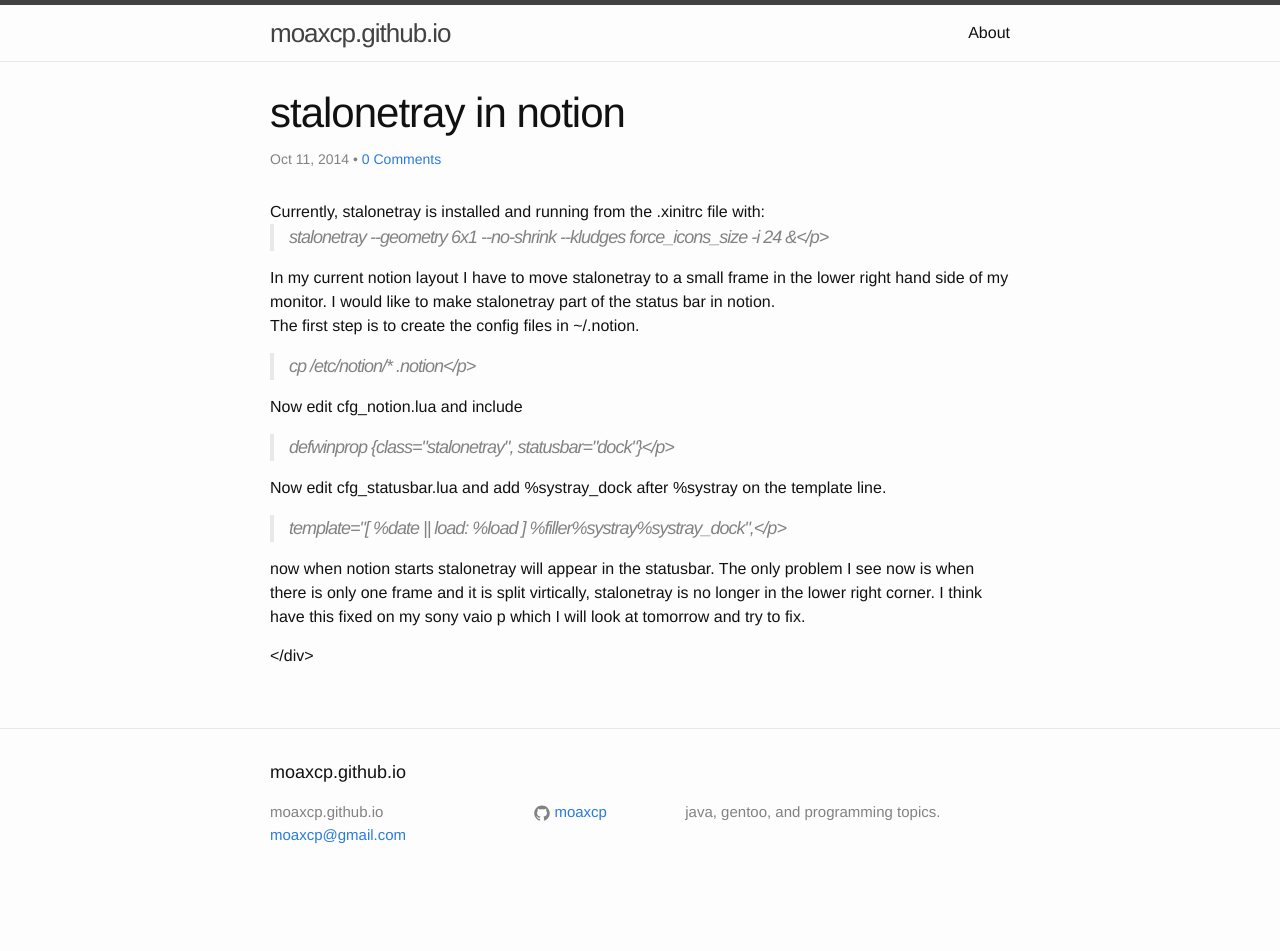
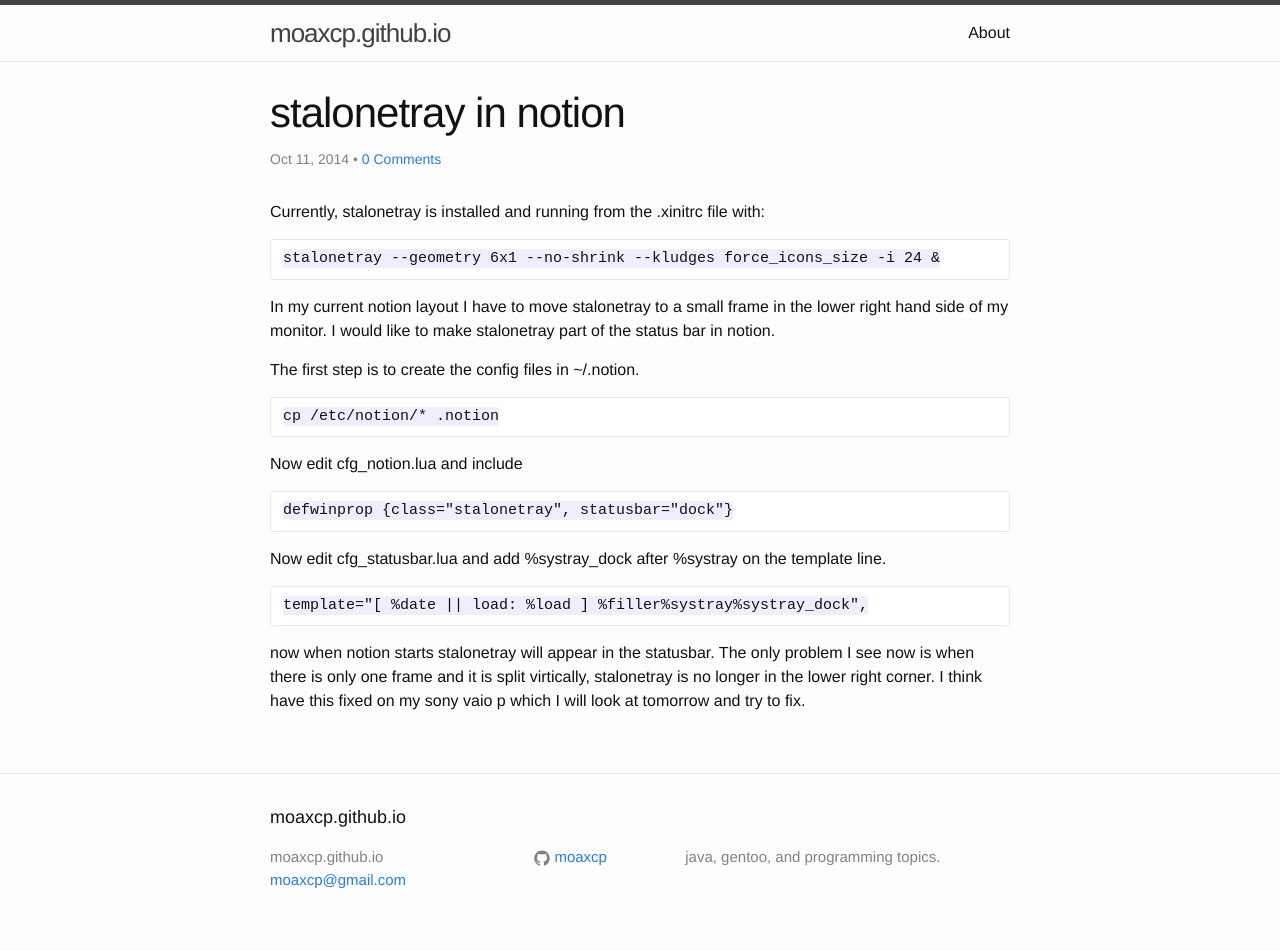
Before and after one commit to moaxcp/moaxcp.github.io, a Jekyll site: the page built from _posts/2014-10-11-stalonetray-in-notion.md, in a window 1280 px wide. Built offline with Jekyll 4.4.1, drawn with Linux system fonts in a browser that asks for light colours; comment, search, counter and statistics services are not loaded; before the commit the page ends 906 px from its top, so only the background shows below that.

Commit message:
converting to markdown

```diff
--- a/_posts/2014-10-11-stalonetray-in-notion.md
+++ b/_posts/2014-10-11-stalonetray-in-notion.md
@@ -9,12 +9,22 @@ type: post
 published: true
 comments: true
 ---
-<div dir="ltr" style="text-align:left;">Currently, stalonetray is installed and running from the .xinitrc file with:<br />
-<blockquote>stalonetray --geometry 6x1 --no-shrink --kludges force_icons_size -i 24 &amp;</p></blockquote>
-<p>In my current notion layout I have to move stalonetray to a small frame in the lower right hand side of my monitor. I would like to make stalonetray part of the status bar in notion.<br />The first step is to create the config files in ~/.notion.<br />
-<blockquote>cp /etc/notion/* .notion</p></blockquote>
-<p>Now edit cfg_notion.lua and include<br />
-<blockquote>defwinprop {class="stalonetray", statusbar="dock"}</p></blockquote>
-<p>Now edit cfg_statusbar.lua and add %systray_dock after %systray on the template line.<br />
-<blockquote>template="[ %date || load: %load ] %filler%systray%systray_dock",</p></blockquote>
-<p>now when notion starts stalonetray will appear in the statusbar. The only problem I see now is when there is only one frame and it is split virtically, stalonetray is no longer in the lower right corner. I think have this fixed on my sony vaio p which I will look at tomorrow and try to fix.</p></div>
+Currently, stalonetray is installed and running from the .xinitrc file with:
+
+    stalonetray --geometry 6x1 --no-shrink --kludges force_icons_size -i 24 &
+
+In my current notion layout I have to move stalonetray to a small frame in the lower right hand side of my monitor. I would like to make stalonetray part of the status bar in notion.
+
+The first step is to create the config files in ~/.notion.
+
+    cp /etc/notion/* .notion
+
+Now edit cfg_notion.lua and include
+
+    defwinprop {class="stalonetray", statusbar="dock"}
+
+Now edit cfg_statusbar.lua and add %systray_dock after %systray on the template line.
+
+    template="[ %date || load: %load ] %filler%systray%systray_dock",
+
+now when notion starts stalonetray will appear in the statusbar. The only problem I see now is when there is only one frame and it is split virtically, stalonetray is no longer in the lower right corner. I think have this fixed on my sony vaio p which I will look at tomorrow and try to fix.
```
